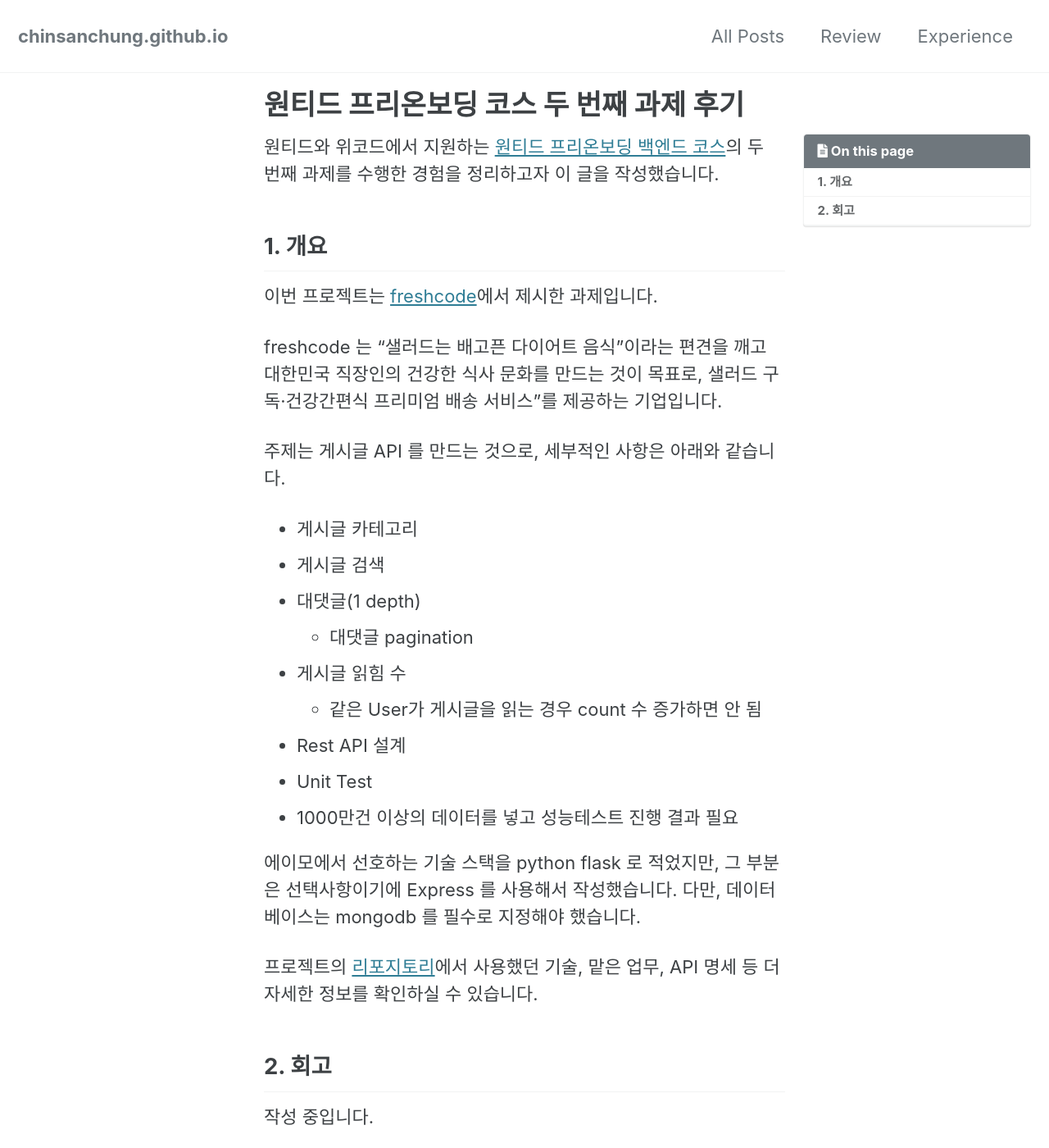
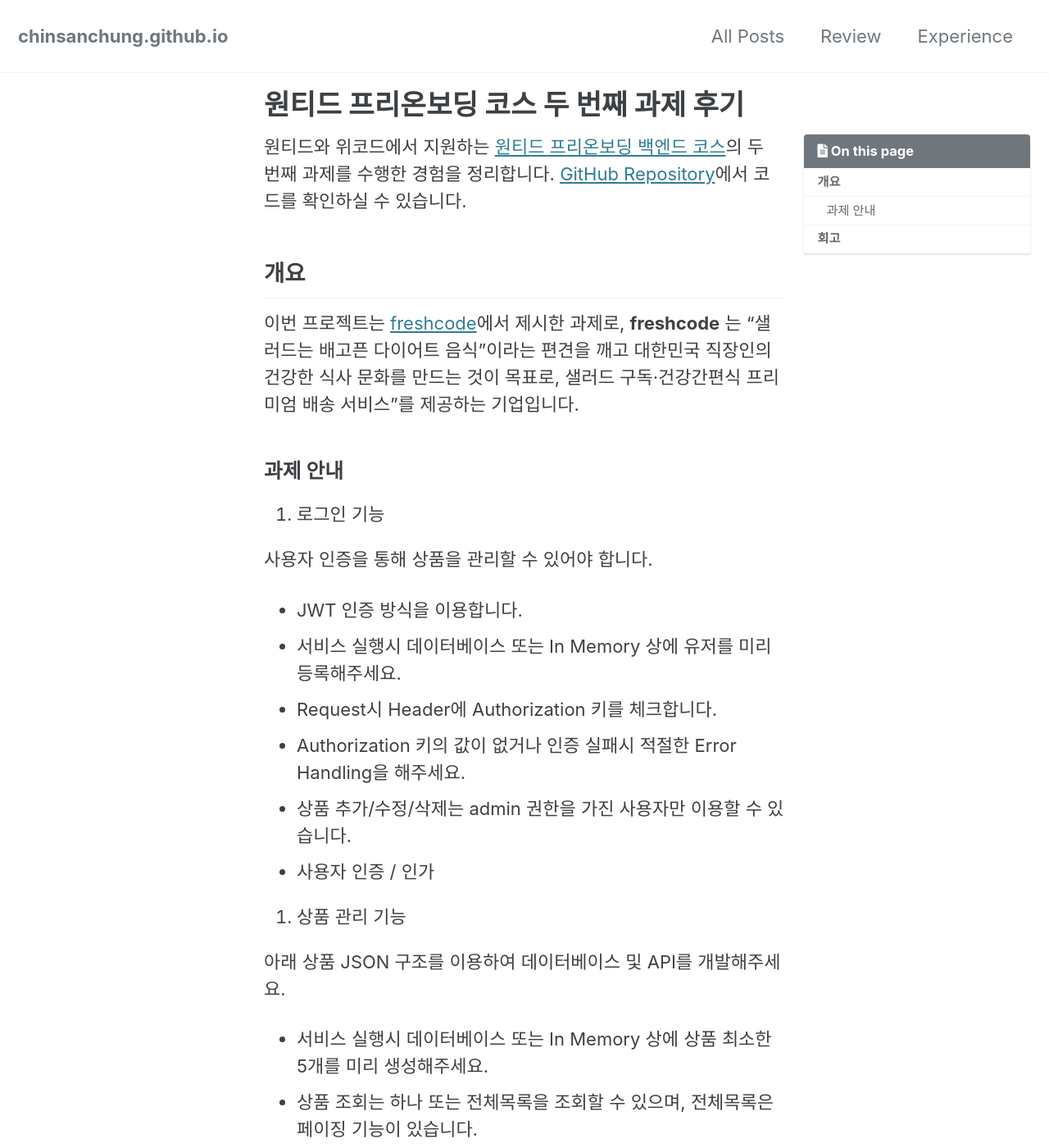
Before and after one commit to chinsanchung/chinsanchung.github.com, a Jekyll site: the page built from _posts/2021-11-04-preonboarding-second.md, in a window 1280 px wide and 1400 px high. Shown: the whole window at 82% size. Built offline with Jekyll 4.4.1, drawn with Linux system fonts in a browser that asks for light colours; cached includes are drawn as plain includes; some of the changed text lies outside the part shown.

```diff
--- a/_posts/2021-11-03-preonboarding-first.md
+++ b/_posts/2021-11-03-preonboarding-first.md
@@ -18,11 +18,15 @@ tags:
   - aimmo
 ---
 
-원티드와 위코드에서 지원하는 [원티드 프리온보딩 백엔드 코스](https://www.wanted.co.kr/events/pre_onboarding_course_4)의 첫 과제를 수행한 경험을 정리하고자 이 글을 작성했습니다.
+원티드와 위코드에서 지원하는 [원티드 프리온보딩 백엔드 코스](https://www.wanted.co.kr/events/pre_onboarding_course_4)의 첫 과제를 수행한 경험을 정리합니다. [GitHub Repository](https://github.com/chinsanchung/preonboarding-aimmo)에서 코드를 확인하실 수 있습니다.
 
-## 1. 개요
+## 개요
 
-이번 첫 번째 프로젝트는 [에이모](https://aimmo.co.kr/)에서 제시한 과제입니다. 주제는 게시글 API 를 만드는 것으로, 세부적인 사항은 아래와 같습니다.
+이번 첫 번째 프로젝트는 [aimmo](https://aimmo.co.kr/)에서 제시한 과제로, **aimmo**는 인공지능의 활용을 원하는 산업·기업에서 정확한 AI 모델을 쉽고 빠르게 만들 수 있도록 데이터 라이프 사이클의 전 과정을 지원하는 기업입니다.
+
+### 과제 안내
+
+주제는 게시글 API 를 만드는 것으로, 세부적인 사항은 아래와 같습니다.
 
 - 게시글 카테고리
 - 게시글 검색
@@ -34,11 +38,7 @@ tags:
 - Unit Test
 - 1000만건 이상의 데이터를 넣고 성능테스트 진행 결과 필요
 
-에이모에서 선호하는 기술 스택을 python flask 로 적었지만, 그 부분은 선택사항이기에 Express 를 사용해서 작성했습니다. 다만, 데이터베이스는 mongodb 를 필수로 지정해야 했습니다.
-
-프로젝트의 [리포지토리](https://github.com/lhj0621/nodeswork_boards_server)에서 사용했던 기술, 맡은 업무, API 명세 등 더 자세한 정보를 확인하실 수 있습니다.
-
-## 2. 회고
+## 회고
 
 ### 데이터 스키마 설계 및 기본 설정
 
--- a/_posts/2021-11-04-preonboarding-second.md
+++ b/_posts/2021-11-04-preonboarding-second.md
@@ -18,30 +18,34 @@ tags:
   - freshcode
 ---
 
-원티드와 위코드에서 지원하는 [원티드 프리온보딩 백엔드 코스](https://www.wanted.co.kr/events/pre_onboarding_course_4)의 두 번째 과제를 수행한 경험을 정리하고자 이 글을 작성했습니다.
+원티드와 위코드에서 지원하는 [원티드 프리온보딩 백엔드 코스](https://www.wanted.co.kr/events/pre_onboarding_course_4)의 두 번째 과제를 수행한 경험을 정리합니다. [GitHub Repository](https://github.com/chinsanchung/preonboarding-freshcode)에서 코드를 확인하실 수 있습니다.
 
-## 1. 개요
+## 개요
 
-이번 프로젝트는 [freshcode](https://www.freshcode.me/)에서 제시한 과제입니다.
+이번 프로젝트는 [freshcode](https://www.freshcode.me/)에서 제시한 과제로, **freshcode** 는 "샐러드는 배고픈 다이어트 음식"이라는 편견을 깨고 대한민국 직장인의 건강한 식사 문화를 만드는 것이 목표로, 샐러드 구독·건강간편식 프리미엄 배송 서비스"를 제공하는 기업입니다.
 
-freshcode 는 "샐러드는 배고픈 다이어트 음식"이라는 편견을 깨고 대한민국 직장인의 건강한 식사 문화를 만드는 것이 목표로, 샐러드 구독·건강간편식 프리미엄 배송 서비스"를 제공하는 기업입니다.
+### 과제 안내
 
-주제는 게시글 API 를 만드는 것으로, 세부적인 사항은 아래와 같습니다.
+1. 로그인 기능
 
-- 게시글 카테고리
-- 게시글 검색
-- 대댓글(1 depth)
-  - 대댓글 pagination
-- 게시글 읽힘 수
-  - 같은 User가 게시글을 읽는 경우 count 수 증가하면 안 됨
-- Rest API 설계
-- Unit Test
-- 1000만건 이상의 데이터를 넣고 성능테스트 진행 결과 필요
+사용자 인증을 통해 상품을 관리할 수 있어야 합니다.
 
-에이모에서 선호하는 기술 스택을 python flask 로 적었지만, 그 부분은 선택사항이기에 Express 를 사용해서 작성했습니다. 다만, 데이터베이스는 mongodb 를 필수로 지정해야 했습니다.
+- JWT 인증 방식을 이용합니다.
+- 서비스 실행시 데이터베이스 또는 In Memory 상에 유저를 미리 등록해주세요.
+- Request시 Header에 Authorization 키를 체크합니다.
+- Authorization 키의 값이 없거나 인증 실패시 적절한 Error Handling을 해주세요.
+- 상품 추가/수정/삭제는 admin 권한을 가진 사용자만 이용할 수 있습니다.
+- 사용자 인증 / 인가
 
-프로젝트의 [리포지토리](https://github.com/lhj0621/nodeswork_boards_server)에서 사용했던 기술, 맡은 업무, API 명세 등 더 자세한 정보를 확인하실 수 있습니다.
+2. 상품 관리 기능
 
-## 2. 회고
+아래 상품 JSON 구조를 이용하여 데이터베이스 및 API를 개발해주세요.
 
-작성 중입니다.
+- 서비스 실행시 데이터베이스 또는 In Memory 상에 상품 최소한 5개를 미리 생성해주세요.
+- 상품 조회는 하나 또는 전체목록을 조회할 수 있으며, 전체목록은 페이징 기능이 있습니다.
+  - 한 페이지 당 아이템 수는 5개 입니다.
+- 사용자는 상품 조회만 가능합니다.
+- 관리자는 상품 추가/수정/삭제를 할 수 있습니다.
+- 상품 관리 API 개발시 적절한 Error Handling을 해주세요.
+
+## 회고
--- a/_posts/2021-11-13-preonboarding-fourth.md
+++ b/_posts/2021-11-13-preonboarding-fourth.md
@@ -18,58 +18,40 @@ tags:
   - 8퍼센트
 ---
 
-원티드와 위코드에서 지원하는 [원티드 프리온보딩 백엔드 코스](https://www.wanted.co.kr/events/pre_onboarding_course_4)의 네 번째 과제를 수행한 경험을 정리하고자 이 글을 작성했습니다. [Github repository 링크](https://github.com/wanted-wecode-subjects/eight-percent-subject)에서 작성한 코드를 확인하실 수 있습니다.
+원티드와 위코드에서 지원하는 [원티드 프리온보딩 백엔드 코스](https://www.wanted.co.kr/events/pre_onboarding_course_4)의 네 번째 과제를 수행한 경험을 정리합니다. [Github Repository](https://github.com/chinsanchung/preonboarding-eightpercent)에서 코드를 확인하실 수 있습니다.
 
 ## 개요
 
-이번 프로젝트는 [8퍼센트](https://8percent.kr/)에서 제시한 과제입니다.
+이번 프로젝트는 [8퍼센트](https://8percent.kr/)에서 제시한 과제로, **8퍼센트**는 온라인 플랫폼을 통해 대출자와 투자자를 연결하는 핀테크 서비스를 제공하는 기업입니다. 고금리 대출을 받아야 했던 대출자에게는 중금리 대출을, 저금리 시대에 투자자에게는 중수익 투자처를 제공하며 대한민국 P2P 금융시장을 개척하고 있습니다.
 
-**8퍼센트**는 온라인 플랫폼을 통해 대출자와 투자자를 연결하는 핀테크 서비스를 제공하는 기업입니다. 고금리 대출을 받아야 했던 대출자에게는 중금리 대출을, 저금리 시대에 투자자에게는 중수익 투자처를 제공하며 대한민국 P2P 금융시장을 개척하고 있습니다.
+### 과제 안내
 
-8퍼센트에서 제시한 주제는 계좌 거래 API 를 만드는 것으로, 세부적인 사항은 아래와 같습니다.
+주제는 계좌 거래 API 를 만드는 것으로, 세부적인 사항은 아래와 같습니다.
 
-### API 목록
+1. 작성해야 하는 API 목록
 
 - 거래내역 조회 API
+  - 계좌의 소유주만 요청 할 수 있어야 합니다.
+  - 거래일시에 대한 필터링이 가능해야 합니다.
+  - 출금, 입금만 선택해서 필터링을 할 수 있어야 합니다.
+  - Pagination이 필요 합니다.
+  - 다음 사항이 응답에 포함되어야 합니다.
+    - 거래일시
+    - 거래금액
+    - 잔액
+    - 거래종류 (출금/입금)
+    - 적요
 - 입금 API
+  - 계좌의 소유주만 요청 할 수 있어야 합니다.
 - 출금 API
+  - 계좌의 소유주만 요청 할 수 있어야 합니다.
+  - 계좌의 잔액내에서만 출금 할 수 있어야 합니다. 잔액을 넘어선 출금 요청에 대해서는 적절한 에러처리가 되어야 합니다.
 
-### 주요 고려 사항
+2. 주요 고려 사항
 
 - 계좌의 잔액을 별도로 관리해야 하며, 계좌의 잔액과 거래내역의 잔액의 무결성의 보장
 - DB를 설계 할때 각 칼럼의 타입과 제약
 - 테스트의 편의성을 위해 sqlite 를 사용할 것
-
-### 상세 설명
-
-1. 거래내역 조회 API
-
-- 계좌의 소유주만 요청 할 수 있어야 합니다.
-- 거래일시에 대한 필터링이 가능해야 합니다.
-- 출금, 입금만 선택해서 필터링을 할 수 있어야 합니다.
-- Pagination이 필요 합니다.
-- 다음 사항이 응답에 포함되어야 합니다.
-  - 거래일시
-  - 거래금액
-  - 잔액
-  - 거래종류 (출금/입금)
-  - 적요
-
-2. 입금 API
-
-- 계좌의 소유주만 요청 할 수 있어야 합니다.
-
-3. 출금 API
-
-- 계좌의 소유주만 요청 할 수 있어야 합니다.
-- 계좌의 잔액내에서만 출금 할 수 있어야 합니다. 잔액을 넘어선 출금 요청에 대해서는 적절한 에러처리가 되어야 합니다.
-
-4. 가산점
-
-- Unit test의 구현
-- Functional Test 의 구현 (입금, 조회, 출금에 대한 시나리오 테스트)
-- 거래내역이 1억건을 넘어갈 때에 대한 고려
-  - 이를 고려하여 어떤 설계를 추가하셨는지를 README에 남겨 주세요.
 
 ## 회고
 
```
Also changed, not shown: _posts/2021-11-08-preonboarding-third.md (+11 -27 lines), _posts/2021-11-17-preonboarding-fifth.md (+3 -32 lines), _posts/2021-11-21-preonboarding-sixth.md.md (+11 -15 lines).
